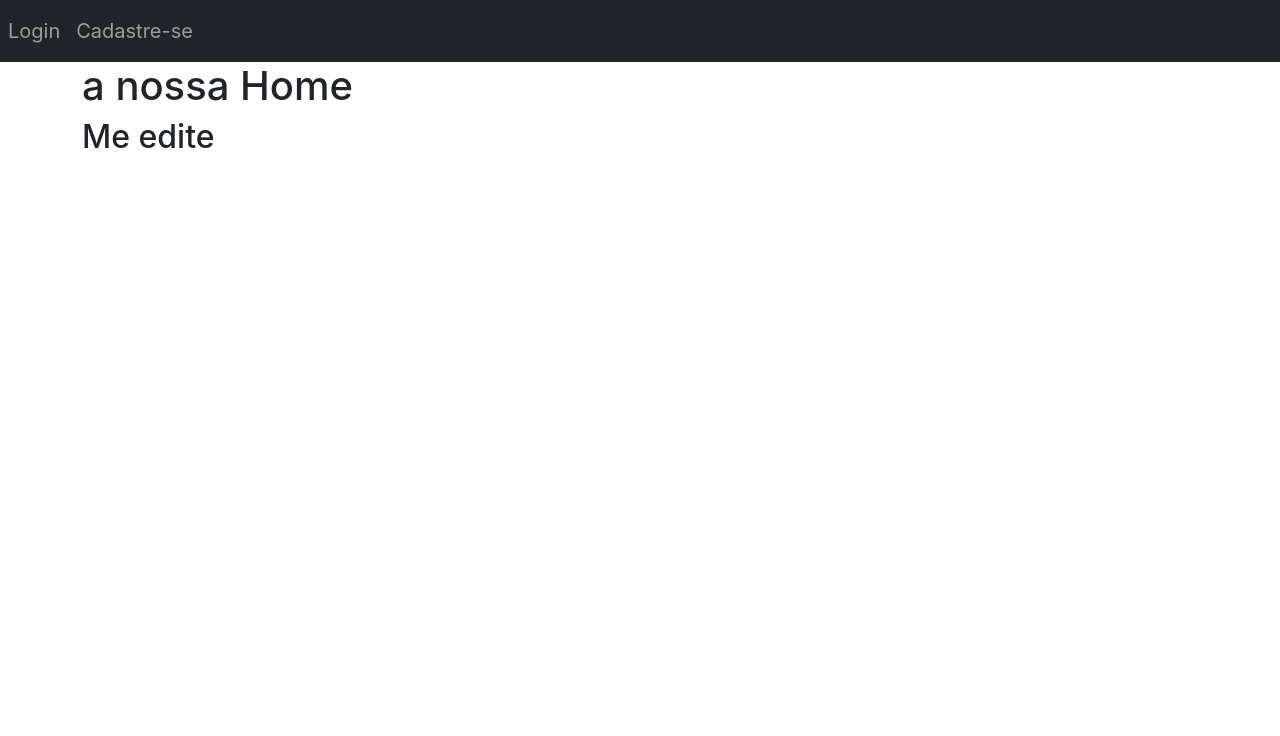
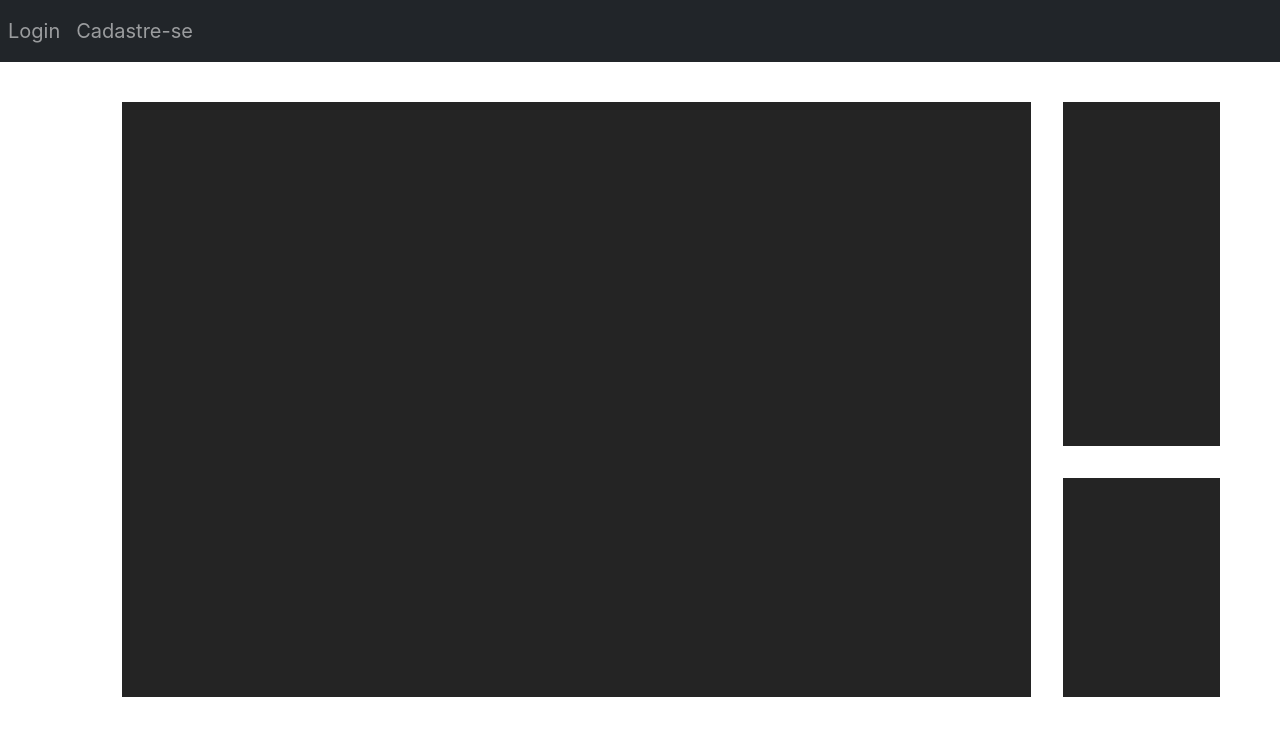
Before and after one commit to GustavoXavier-Saldanha/Projeto-Final-React, a React (Create React App) app: page / in a window 1280 px wide. Shown: the top 736 px of the page. Built offline with nearby package versions, Linux system fonts and the light colour scheme.

Commit message:
home Page

```diff
--- /dev/null
+++ b/src/Projeto/Paginas/Home/estilo.css
@@ -0,0 +1,5 @@
+.grid-container{width: 92vw; height: 100vh; padding: 40px; display: grid; grid-template-columns: repeat(6,1fr); grid-template-rows: repeat(6,1fr); grid-gap: 2rem;}
+.first{grid-column: 1 / 6; grid-row: 1 / 6;background-color: rgb(36, 36, 36);}
+.second,.third{ grid-column: 5 / 6w;background-color: rgb(36, 36, 36);}
+.second{ grid-row: 1 / 4;}
+.third{ grid-row: 4 / 6;}
--- a/src/Projeto/Paginas/Home/index.jsx
+++ b/src/Projeto/Paginas/Home/index.jsx
@@ -1,3 +1,5 @@
+import './estilo.css'
+
 const Home = () => {
 
     const titulo = "a nossa Home"
@@ -7,10 +9,11 @@ const Home = () => {
         <div>
             <div className='home' >
 
-                <div>
-                    <h1>{titulo}</h1>
-                    <h2>{subTitulo}</h2>
-                </div>
+                <section class="grid-container">
+                    <div class="grid-item first"></div>
+                    <div class="grid-item second"></div>
+                    <div class="grid-item third"></div>
+                </section>
 
             </div>
         </div>
```
